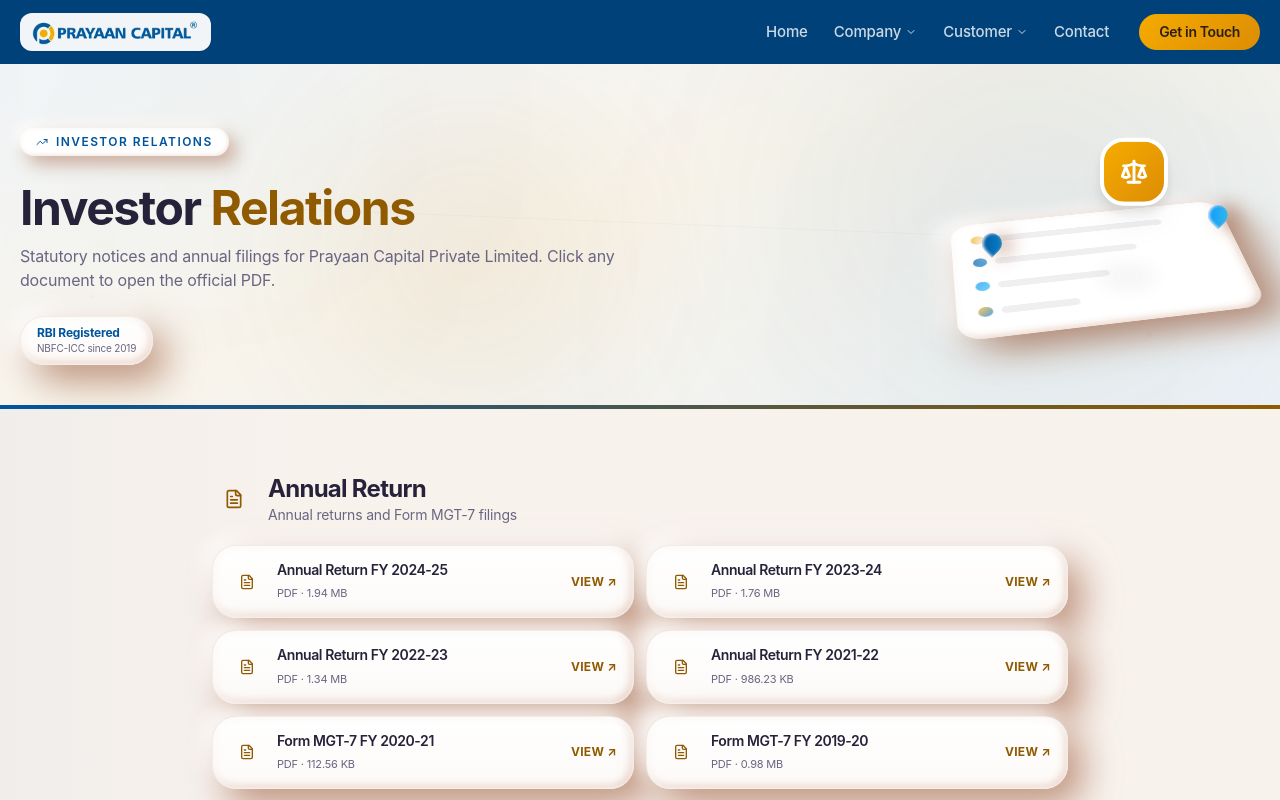
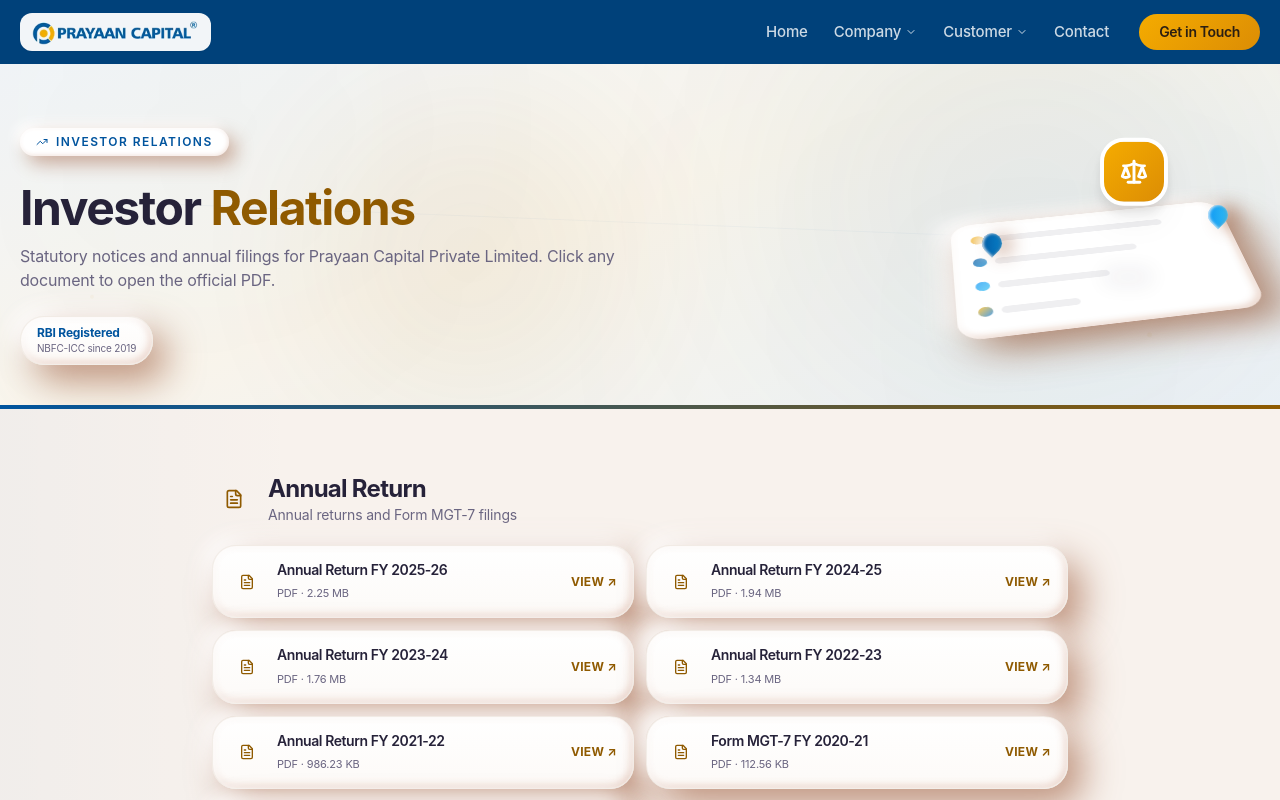
Before and after one commit to itissanthoshkumar/prayaan-capital, a React (Vite) app: page /investor-relations in a window 1280 px wide. Shown: the top 800 px of the page. Built offline with nearby package versions, Linux system fonts and the light colour scheme.

Commit message:
Add Annual Return FY 2025-26 to Investor Relations
Self-hosted the Form MGT-7 annual return PDF for FY 2025-26 (period
01/04/2025-31/03/2026) and listed it on the Investor Relations page.
The Annual Return list auto-sorts by financial year, so it renders at
the top of the group.

```diff
--- a/src/pages/InvestorRelations.tsx
+++ b/src/pages/InvestorRelations.tsx
@@ -20,6 +20,7 @@
     icon: FileText,
     color: GOLD,
     docs: [
+      { label: "Annual Return FY 2025-26", size: "2.25 MB",   href: `${BASE}/Annual%20Return%20FY2025-26.pdf` },
       { label: "Annual Return FY 2024-25", size: "1.94 MB",   href: `${BASE}/Updated-Annual%20Return%202024-25.pdf` },
       { label: "Annual Return FY 2023-24", size: "1.76 MB",   href: `${BASE}/Annual-Return-for-FY-2023-24.pdf` },
       { label: "Annual Return FY 2022-23", size: "1.34 MB",   href: `${BASE}/ar/Annual-Return-for-FY-2022-23.pdf` },
```
Also changed, not shown: 2 other files (tests, documents, lock files or other folders).
